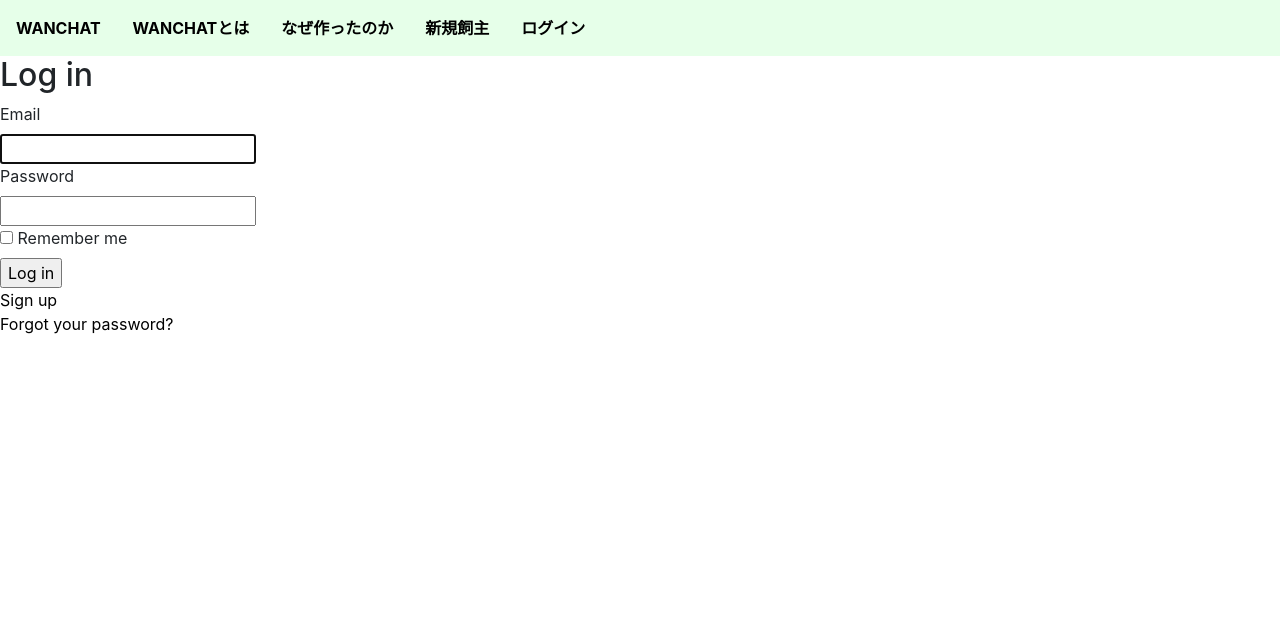
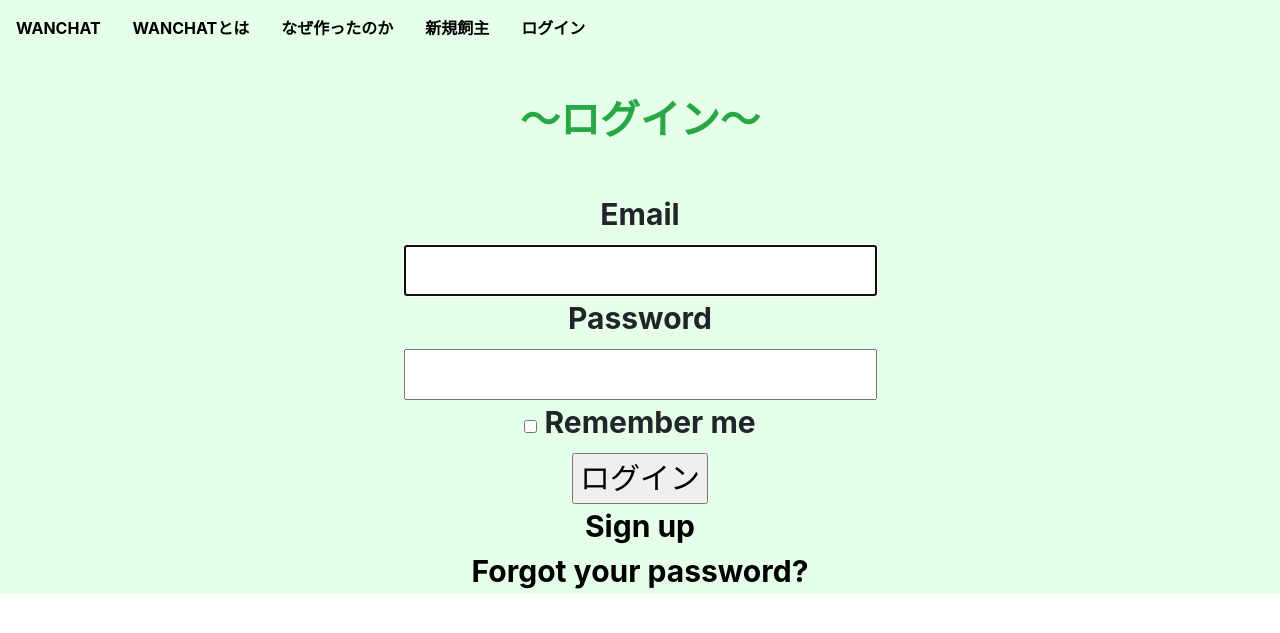
Before and after one commit to kkkkkkkkazuya/WANCHAT, a Rails app: page /users/sign_in in a window 1280 px wide. Shown: the top 633 px of the page. Run offline with Rails 7, Linux system fonts and the light colour scheme; style sheets or scripts are compiled from the project's sources; some libraries are stand-ins or nearby versions.

Commit message:
ログイン、新規登録内装変更, /topのURL変更

```diff
--- a/app/views/devise/sessions/new.html.erb
+++ b/app/views/devise/sessions/new.html.erb
@@ -1,5 +1,8 @@
-<h2>Log in</h2>
-
+<div class="all-users-new">
+  <div class="users-new-title">
+    <h1 class="text-center font-weight-bold text-success">〜ログイン〜</h1>
+  </div>
+  <div class="users-new-content text-center font-weight-bold">
     <%= form_for(resource, as: resource_name, url: session_path(resource_name)) do |f| %>
       <div class="field">
         <%= f.label :email %><br />
@@ -19,8 +22,10 @@
       <% end %>
 
       <div class="actions">
-    <%= f.submit "Log in" %>
+        <%= f.submit "ログイン" %>
       </div>
     <% end %>
 
     <%= render "devise/shared/links" %>
+  </div>
+</div>
--- a/app/views/layouts/application.html.erb
+++ b/app/views/layouts/application.html.erb
@@ -15,25 +15,25 @@
   <body>
     <header>
       <% if user_signed_in? %>
-
         <div class="d-flex">
           <div class="font-weight-bold p-3">
             <%= link_to("投稿画面へ", posts_path)%>
           </div>
-
           <div class="font-weight-bold p-3">
             <%= link_to("新規投稿", new_post_path)%>
           </div>
-
           <div class="font-weight-bold p-3">
             <%= link_to("飼主一覧", users_path)%>
+          </div>
+          <div class="font-weight-bold p-3">
+            <%= link_to("ログアウト", destroy_user_session_path, method: :delete)%>
           </div>
         </div>
 
       <% else %>
         <div class="d-flex">
           <div class="font-weight-bold p-3">
-            <%= link_to("WANCHAT", "/")%>
+            <%= link_to("WANCHAT", top_path)%>
           </div>
 
           <div class="font-weight-bold p-3">
@@ -45,7 +45,7 @@
           </div>
 
           <div class="font-weight-bold p-3">
-            <%= link_to("新規飼主",new_user_path)%>
+            <%= link_to("新規飼主",new_user_registration_path, class: 'post')%>
           </div>
 
           <div class="font-weight-bold p-3">
--- a/config/routes.rb
+++ b/config/routes.rb
@@ -1,9 +1,10 @@
 Rails.application.routes.draw do
   devise_for :users
+  root to: 'home#top'
   resources :posts
   resources :users, except: [:destroy]
 
-  get "/" => "home#top"
+  get "top" => "home#top"
   get "about" => "home#about"
   get "check" => "home#check"
 end
```
Also changed, not shown: app/views/devise/registrations/new.html.erb (+13 -8 lines). Lines whose indentation alone changed are shown as unchanged.
